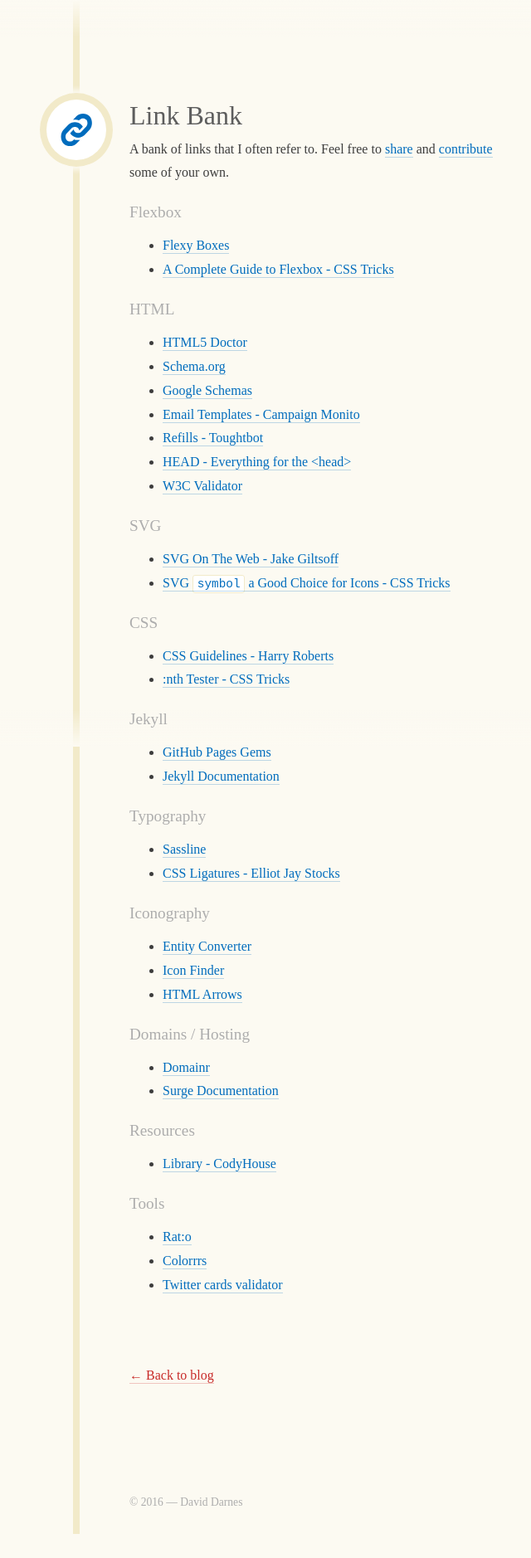
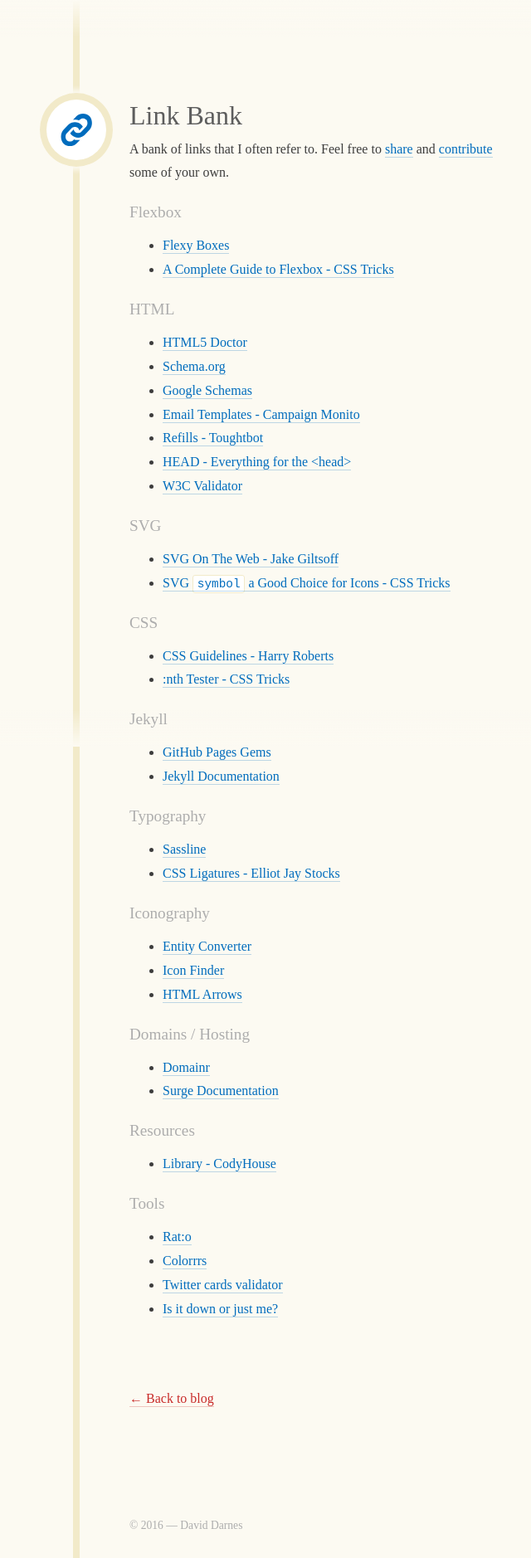
Before and after one commit to daviddarnes/david.darn.es, a Jekyll site: the page built from linkbank.md, in a window 1280 px wide. Shown: the whole page at 83% size, without its empty margins (321-961 px from the left). Built offline with Jekyll 4.4.1, drawn with Linux system fonts in a browser that asks for light colours; some web fonts are replaced; before the commit the page ends 1849 px from its top, so only the background shows below that.

Commit message:
Adds 'Is it down or just me?' site

```diff
--- a/linkbank.md
+++ b/linkbank.md
@@ -64,3 +64,4 @@
 - [Rat:o](http://apps.mikestreety.co.uk/ratio/)
 - [Colorrrs](http://colorrrs.com/)
 - [Twitter cards validator](https://cards-dev.twitter.com/validator)
+- [Is it down or just me?](http://isitdownorjust.me/)
```
